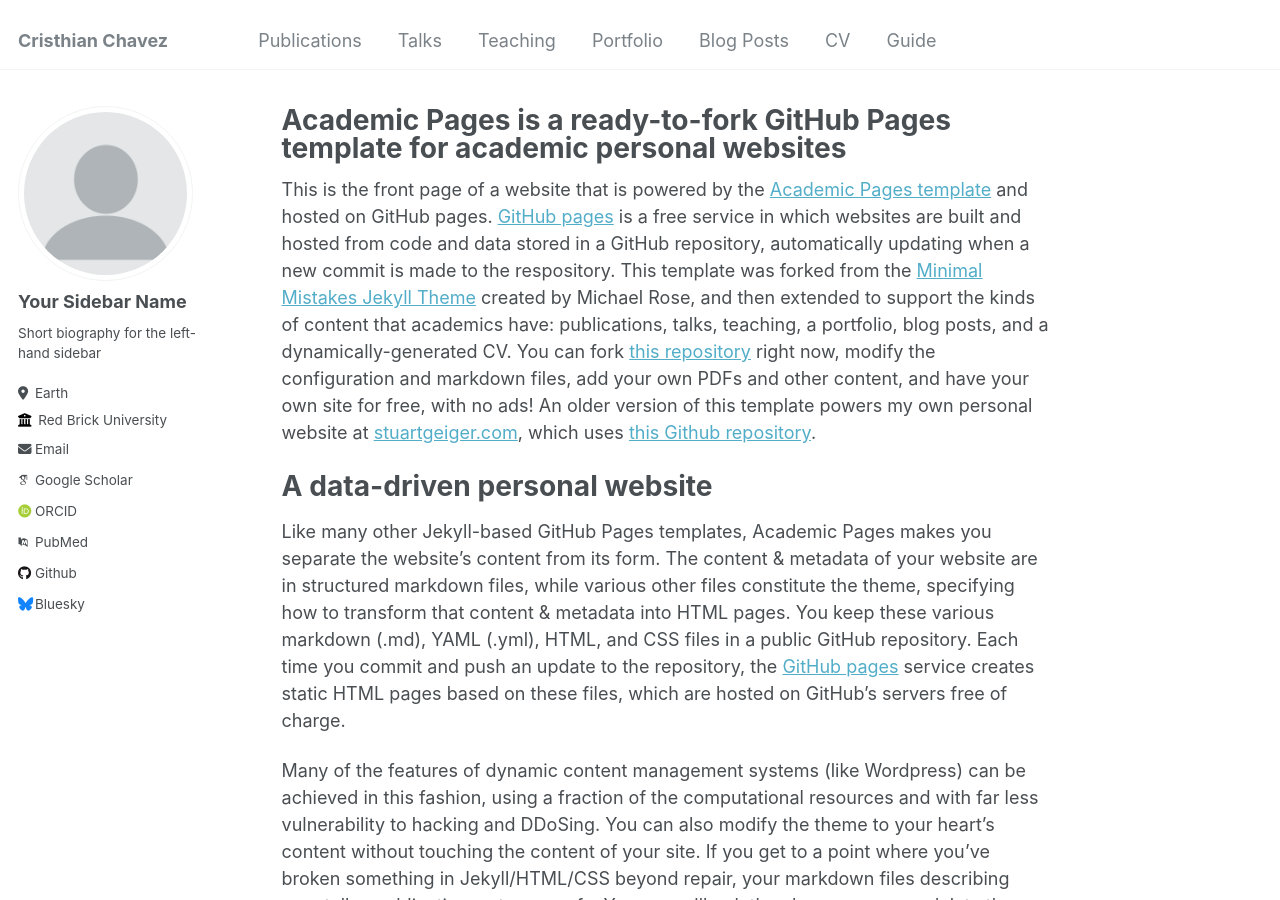
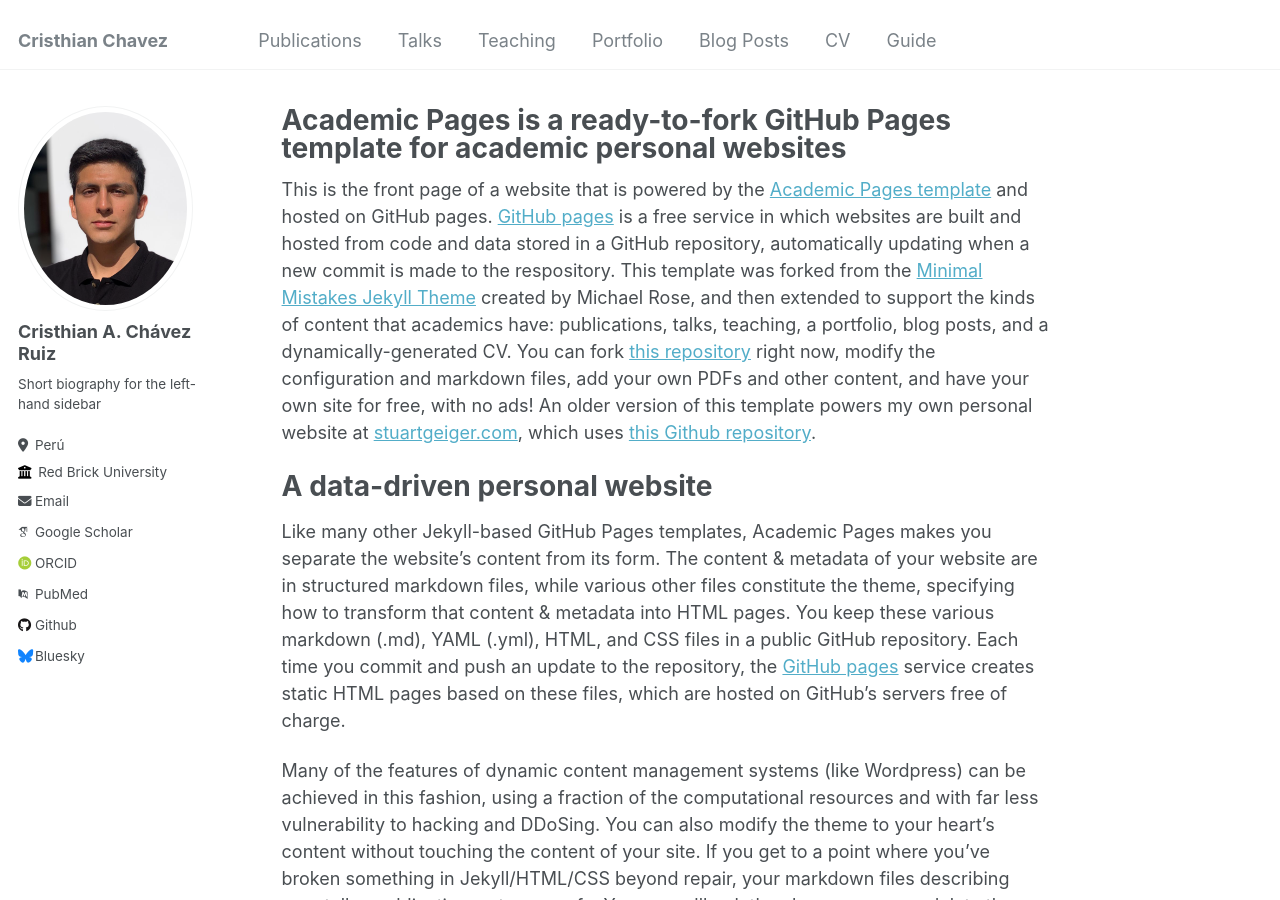
Before and after one commit to cristhianchr/cristhianchr.github.io, a Jekyll site: the page built from _pages/about.md, in a window 1280 px wide and 900 px high. Built offline with Jekyll 4.4.1, drawn with Linux system fonts in a browser that asks for light colours; some web fonts are replaced.

Commit message:
Update _config.yml

```diff
--- a/_config.yml
+++ b/_config.yml
@@ -21,14 +21,14 @@
 #               Additional customization can be done by editing /_includes/author-profile.html
 author:
   # Biographic information
-  avatar           : "profile.png"
-  name             : "Your Sidebar Name"
+  avatar           : "profile_pic.png"
+  name             : "Cristhian A. Chávez Ruiz"
   pronouns         : # example: "she/her"
   bio              : "Short biography for the left-hand sidebar"
-  location         : "Earth"
+  location         : "Perú"
   employer         : "Red Brick University"
   uri              : # URL
-  email            : "none@example.org"
+  email            : "cristhianchr2000@gmail.com"
 
   # Academic websites
   arxiv            : # URL - Update with the correct link to your profile
```
